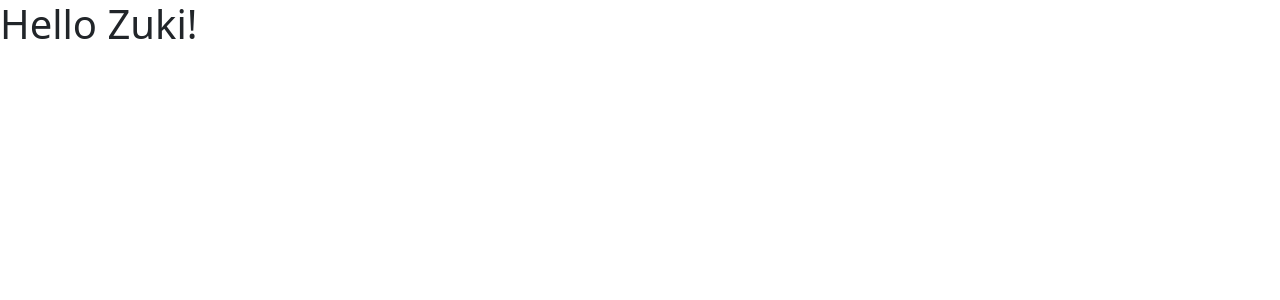
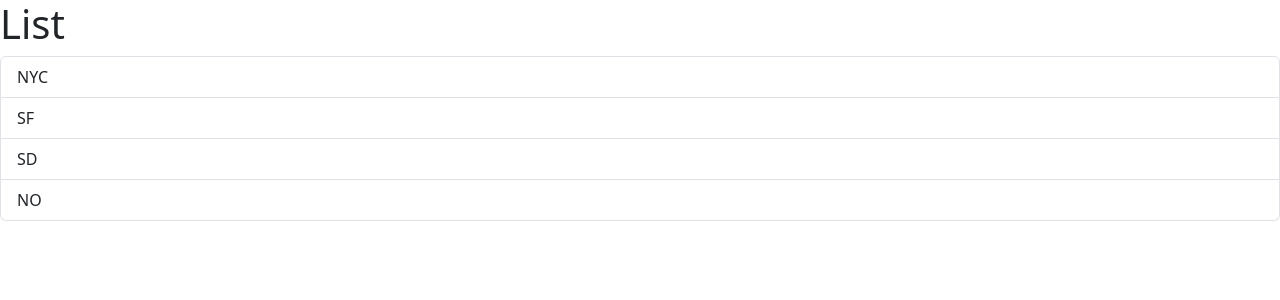
Before and after one commit to sukantg/reactmosh, a React (Vite) app: page / in a window 1280 px wide. Shown: the top 300 px of the page. Built offline with nearby package versions, Linux system fonts and the light colour scheme.

Commit message:
clickable list added

```diff
--- a/src/App.tsx
+++ b/src/App.tsx
@@ -1,7 +1,8 @@
-import Message from './Message'
+import ListGroup from './components/ListGroup'
+
 
 function App(){
-  return <div><Message></Message></div>
+  return <div><ListGroup></ListGroup></div>
 }
 
 export default App;
--- /dev/null
+++ b/src/components/ListGroup.tsx
@@ -0,0 +1,28 @@
+import { Fragment } from "react";
+
+
+function ListGroup() {
+    const items = [
+        'NYC',
+        'SF',
+        'SD',
+        'NO'
+    ]
+
+   return (
+            <Fragment>
+                <h1> List </h1>
+                {items.length===0 && <p>No items found</p>}
+                <ul className="list-group">
+                {items.map((item) =>
+                    (<li className="list-group-item"
+                    key={item}
+                    onClick ={() => console.log(item)}>
+                    {item}</li>))
+                }
+                </ul>
+            </Fragment>
+   );
+}
+
+export default ListGroup;
```
